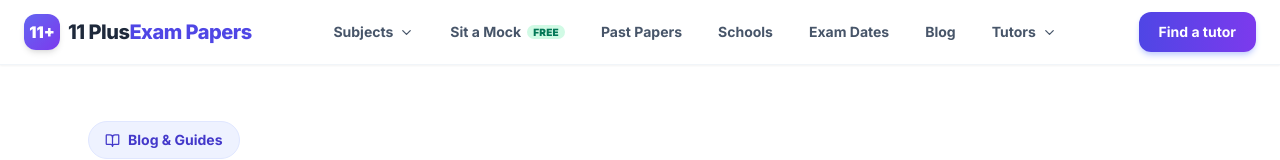
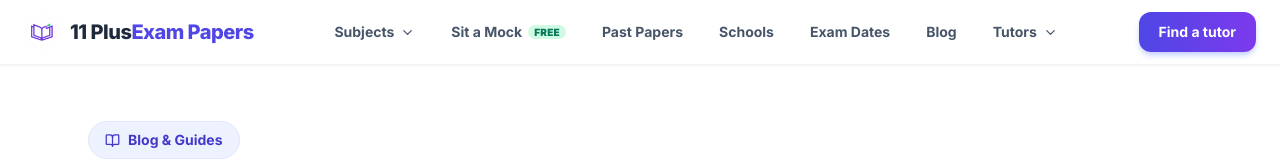
Before and after one commit to vimldn/11plus6, a Next.js app: page /blog in a window 1280 px wide. Shown: the top 160 px of the page. Built offline with nearby package versions, Linux system fonts and the light colour scheme.

Commit message:
Update SiteNav.tsx

```diff
--- a/components/SiteNav.tsx
+++ b/components/SiteNav.tsx
@@ -2,6 +2,7 @@
 
 import React, { useState, useRef } from 'react';
 import Link from 'next/link';
+import Image from 'next/image';
 import { AnimatePresence, motion } from 'framer-motion';
 import {
   ChevronDown,
@@ -48,8 +49,6 @@ export const SiteNav: React.FC<SiteNavProps> = ({
   const [mobileOpen, setMobileOpen] = useState(false);
   const [mobileExpanded, setMobileExpanded] = useState<'subjects' | 'tutors' | null>(null);
 
-  // FIX #1: Use refs + timeout so moving mouse into the dropdown panel
-  // doesn't fire the nav's onMouseLeave before the cursor arrives.
   const closeTimer = useRef<ReturnType<typeof setTimeout> | null>(null);
 
   const scheduleClose = () => {
@@ -72,17 +71,20 @@ export const SiteNav: React.FC<SiteNavProps> = ({
   return (
     <nav
       className="w-full sticky top-0 z-50 bg-white/95 backdrop-blur-md border-b border-slate-100 shadow-sm"
-      // FIX: replaced instant onMouseLeave with scheduled close so the gap
-      // between the trigger button and the dropdown panel doesn't close it.
       onMouseLeave={scheduleClose}
       onMouseEnter={cancelClose}
     >
       <div className="max-w-7xl mx-auto px-4 sm:px-6 h-16 flex items-center justify-between gap-4">
         {/* Logo */}
-        <Link href="/" className="flex items-center gap-2 shrink-0 group">
-          <div className="w-9 h-9 bg-gradient-to-br from-indigo-500 to-violet-600 rounded-xl flex items-center justify-center text-white font-black text-base shadow-md group-hover:scale-105 transition-transform">
-            11+
-          </div>
+        <Link href="/" className="flex items-center gap-2.5 shrink-0 group">
+          <Image
+            src="/logo.png"
+            alt="11 Plus Exam Papers"
+            width={36}
+            height={36}
+            className="rounded-xl group-hover:scale-105 transition-transform"
+            priority
+          />
           <span className="text-xl font-extrabold text-slate-800 tracking-tight leading-none">
             11 Plus<span className="text-indigo-600">Exam Papers</span>
           </span>
@@ -115,7 +117,6 @@ export const SiteNav: React.FC<SiteNavProps> = ({
                   animate={{ opacity: 1, y: 0, scale: 1 }}
                   exit={{ opacity: 0, y: 6, scale: 0.97 }}
                   transition={{ duration: 0.15 }}
-                  // FIX: panel itself also cancels the close timer when hovered
                   onMouseEnter={cancelClose}
                   onMouseLeave={scheduleClose}
                   className="absolute top-full left-1/2 -translate-x-1/2 mt-2 w-80 bg-white rounded-2xl shadow-xl border border-slate-100 p-2 overflow-hidden"
@@ -203,7 +204,6 @@ export const SiteNav: React.FC<SiteNavProps> = ({
                   animate={{ opacity: 1, y: 0, scale: 1 }}
                   exit={{ opacity: 0, y: 6, scale: 0.97 }}
                   transition={{ duration: 0.15 }}
-                  // FIX: panel itself also cancels the close timer when hovered
                   onMouseEnter={cancelClose}
                   onMouseLeave={scheduleClose}
                   className="absolute top-full left-1/2 -translate-x-1/2 mt-2 w-72 bg-white rounded-2xl shadow-xl border border-slate-100 p-3 overflow-hidden"
@@ -295,51 +295,24 @@ export const SiteNav: React.FC<SiteNavProps> = ({
                 )}
               </AnimatePresence>
 
-              {/* Mobile Sit a Mock */}
-              <Link
-                href="/mock-exams"
-                onClick={() => setMobileOpen(false)}
-                className="w-full flex items-center justify-between px-3 py-2.5 rounded-xl text-sm font-bold text-slate-700 hover:bg-slate-50 transition-colors"
-              >
+              <Link href="/mock-exams" onClick={() => setMobileOpen(false)} className="w-full flex items-center justify-between px-3 py-2.5 rounded-xl text-sm font-bold text-slate-700 hover:bg-slate-50 transition-colors">
                 Sit a Mock
-                <span className="px-2 py-0.5 bg-emerald-100 text-emerald-700 text-[10px] font-black rounded-full uppercase tracking-wide">
-                  Free
-                </span>
+                <span className="px-2 py-0.5 bg-emerald-100 text-emerald-700 text-[10px] font-black rounded-full uppercase tracking-wide">Free</span>
               </Link>
 
-              {/* Mobile Past Papers */}
-              <Link
-                href="/papers"
-                onClick={() => setMobileOpen(false)}
-                className="w-full flex items-center px-3 py-2.5 rounded-xl text-sm font-bold text-slate-700 hover:bg-slate-50 transition-colors"
-              >
+              <Link href="/papers" onClick={() => setMobileOpen(false)} className="w-full flex items-center px-3 py-2.5 rounded-xl text-sm font-bold text-slate-700 hover:bg-slate-50 transition-colors">
                 Past Papers
               </Link>
 
-              {/* Mobile Schools */}
-              <Link
-                href="/schools"
-                onClick={() => setMobileOpen(false)}
-                className="w-full flex items-center px-3 py-2.5 rounded-xl text-sm font-bold text-slate-700 hover:bg-slate-50 transition-colors"
-              >
+              <Link href="/schools" onClick={() => setMobileOpen(false)} className="w-full flex items-center px-3 py-2.5 rounded-xl text-sm font-bold text-slate-700 hover:bg-slate-50 transition-colors">
                 Schools
               </Link>
 
-              {/* Mobile Exam Dates */}
-              <Link
-                href="/exam-dates"
-                onClick={() => setMobileOpen(false)}
-                className="w-full flex items-center px-3 py-2.5 rounded-xl text-sm font-bold text-slate-700 hover:bg-slate-50 transition-colors"
-              >
+              <Link href="/exam-dates" onClick={() => setMobileOpen(false)} className="w-full flex items-center px-3 py-2.5 rounded-xl text-sm font-bold text-slate-700 hover:bg-slate-50 transition-colors">
                 Exam Dates
               </Link>
 
-              {/* Mobile Blog */}
-              <Link
-                href="/blog"
-                onClick={() => setMobileOpen(false)}
-                className="w-full flex items-center px-3 py-2.5 rounded-xl text-sm font-bold text-slate-700 hover:bg-slate-50 transition-colors"
-              >
+              <Link href="/blog" onClick={() => setMobileOpen(false)} className="w-full flex items-center px-3 py-2.5 rounded-xl text-sm font-bold text-slate-700 hover:bg-slate-50 transition-colors">
                 Blog
               </Link>
 
@@ -377,10 +350,7 @@ export const SiteNav: React.FC<SiteNavProps> = ({
               <div className="pt-3 border-t border-slate-100 flex flex-col gap-2">
                 {onCtaClick ? (
                   <button
-                    onClick={() => {
-                      setMobileOpen(false);
-                      onCtaClick();
-                    }}
+                    onClick={() => { setMobileOpen(false); onCtaClick(); }}
                     className="w-full py-3 text-center bg-gradient-to-r from-indigo-600 to-violet-600 text-white font-bold text-sm rounded-xl"
                   >
                     {ctaLabel}
@@ -463,76 +433,55 @@ export const LeadGenModal = ({
 
                 <form onSubmit={handleSubmit} className="space-y-4">
                   <div>
-                    <label className="block text-xs font-bold text-slate-700 mb-1.5 uppercase tracking-wide">
-                      Your email
-                    </label>
+                    <label className="block text-xs font-bold text-slate-700 mb-1.5 uppercase tracking-wide">Your email</label>
                     <div className="relative">
                       <Mail className="absolute left-3 top-1/2 -translate-y-1/2 text-slate-400" size={18} />
                       <input
-                        type="email"
-                        name="email"
-                        required
+                        type="email" name="email" required
                         className="w-full pl-10 pr-4 py-3 bg-slate-50 border border-slate-200 rounded-xl focus:ring-2 focus:ring-indigo-500 outline-none font-medium text-slate-800"
                         placeholder="name@example.com"
-                        value={formData.email}
-                        onChange={handleChange}
+                        value={formData.email} onChange={handleChange}
                       />
                     </div>
                   </div>
 
                   <div>
-                    <label className="block text-xs font-bold text-slate-700 mb-1.5 uppercase tracking-wide">
-                      Your phone number
-                    </label>
+                    <label className="block text-xs font-bold text-slate-700 mb-1.5 uppercase tracking-wide">Your phone number</label>
                     <div className="relative">
                       <Phone className="absolute left-3 top-1/2 -translate-y-1/2 text-slate-400" size={18} />
                       <input
-                        type="tel"
-                        name="phone"
-                        required
+                        type="tel" name="phone" required
                         className="w-full pl-10 pr-4 py-3 bg-slate-50 border border-slate-200 rounded-xl focus:ring-2 focus:ring-indigo-500 outline-none font-medium text-slate-800"
                         placeholder="07xxx xxxxxx"
-                        value={formData.phone}
-                        onChange={handleChange}
+                        value={formData.phone} onChange={handleChange}
                       />
                     </div>
                   </div>
 
                   <div className="grid grid-cols-2 gap-4">
                     <div>
-                      <label className="block text-xs font-bold text-slate-700 mb-1.5 uppercase tracking-wide">
-                        Child's name
-                      </label>
+                      <label className="block text-xs font-bold text-slate-700 mb-1.5 uppercase tracking-wide">Child's name</label>
                       <div className="relative">
                         <User className="absolute left-3 top-1/2 -translate-y-1/2 text-slate-400" size={18} />
                         <input
-                          type="text"
-                          name="childName"
-                          required
+                          type="text" name="childName" required
                           className="w-full pl-10 pr-4 py-3 bg-slate-50 border border-slate-200 rounded-xl focus:ring-2 focus:ring-indigo-500 outline-none font-medium text-slate-800"
                           placeholder="Noah"
-                          value={formData.childName}
-                          onChange={handleChange}
+                          value={formData.childName} onChange={handleChange}
                         />
                       </div>
                     </div>
 
                     <div>
-                      <label className="block text-xs font-bold text-slate-700 mb-1.5 uppercase tracking-wide">
-                        Year group
-                      </label>
+                      <label className="block text-xs font-bold text-slate-700 mb-1.5 uppercase tracking-wide">Year group</label>
                       <div className="relative">
                         <Calendar className="absolute left-3 top-1/2 -translate-y-1/2 text-slate-400" size={18} />
                         <select
-                          name="childYear"
-                          required
+                          name="childYear" required
                           className="w-full pl-10 pr-4 py-3 bg-slate-50 border border-slate-200 rounded-xl focus:ring-2 focus:ring-indigo-500 outline-none font-medium text-slate-800 appearance-none"
-                          value={formData.childYear}
-                          onChange={handleChange}
+                          value={formData.childYear} onChange={handleChange}
                         >
-                          <option value="" disabled>
-                            Select year
-                          </option>
+                          <option value="" disabled>Select year</option>
                           <option>Year 3</option>
                           <option>Year 4</option>
                           <option>Year 5</option>
```
